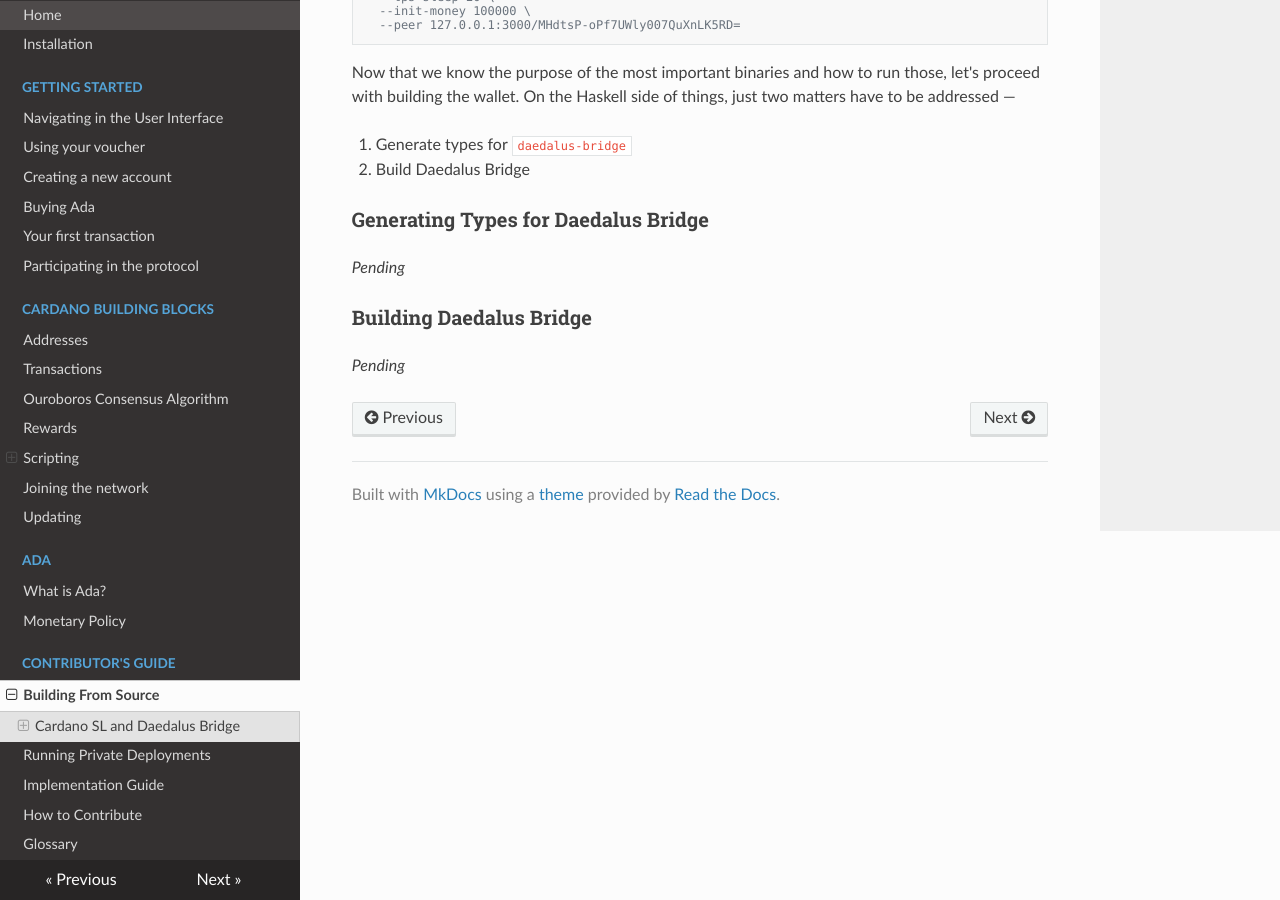
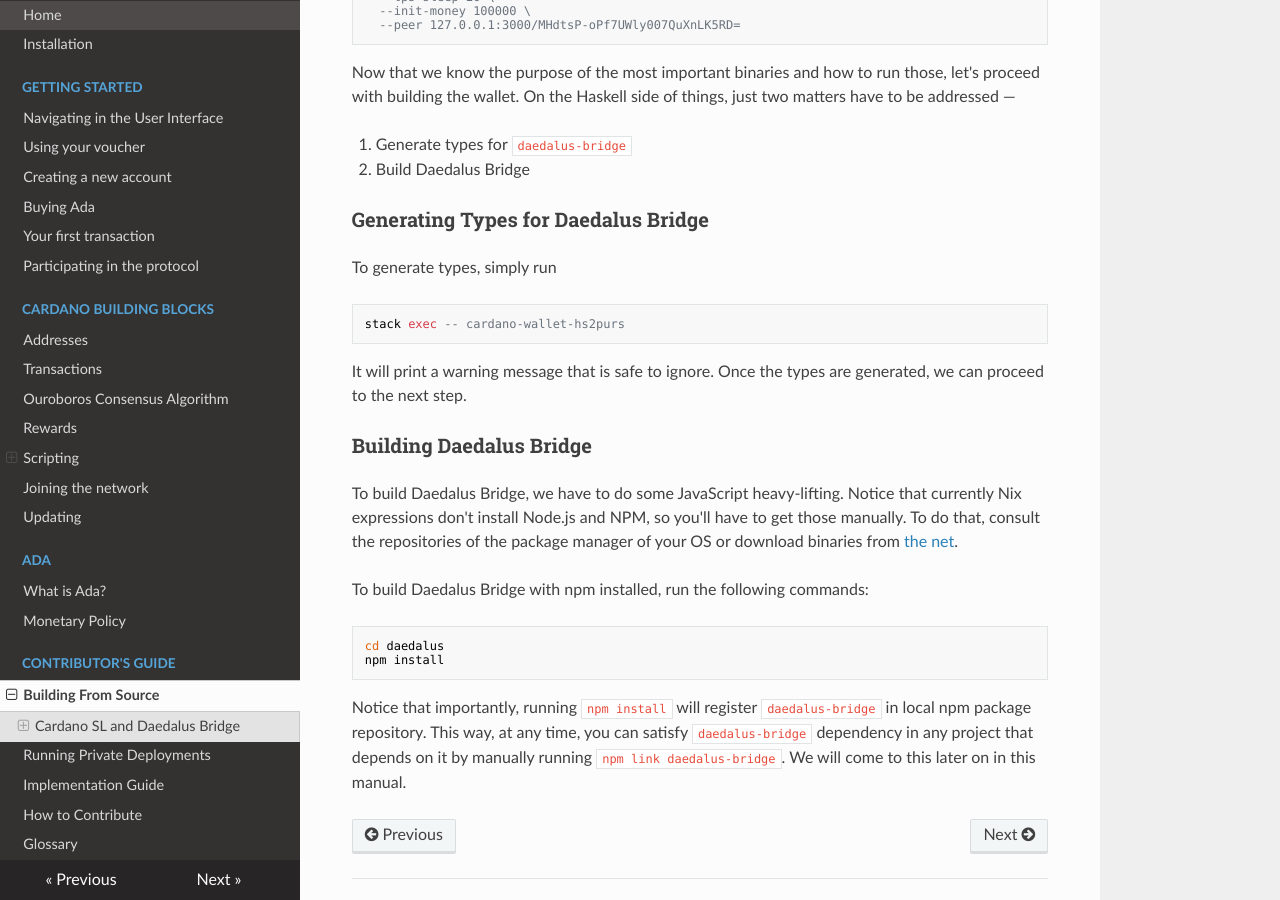
Before and after one commit to input-output-hk/cardano-docs, an MkDocs documentation site: the page built from docs/for-contributors/building-from-source.md, in a window 1280 px wide and 900 px high, scrolled down 3127 px. Built offline with MkDocs 1.6.1, drawn with Linux system fonts in a browser that asks for light colours; nearby versions of some CDN libraries; old or Windows-style settings are respelled for this version of MkDocs.

Commit message:
Describe last steps of builds on the Haskell side of things

````diff
--- a/docs/for-contributors/building-from-source.md
+++ b/docs/for-contributors/building-from-source.md
@@ -181,8 +181,32 @@
 
 ### Generating Types for Daedalus Bridge
 
-_Pending_
+To generate types, simply run
+
+```
+stack exec -- cardano-wallet-hs2purs
+```
+
+It will print a warning message that is safe to ignore. Once the types
+are generated, we can proceed to the next step.
 
 ### Building Daedalus Bridge
 
-_Pending_
+To build Daedalus Bridge, we have to do some JavaScript heavy-lifting.
+Notice that currently Nix expressions don't install Node.js and NPM, so
+you'll have to get those manually. To do that, consult the repositories
+of the package manager of your OS or download binaries from [the
+net](https://nodejs.org/en/download/).
+
+To build Daedalus Bridge with npm installed, run the following commands:
+
+```
+cd daedalus
+npm install
+```
+
+Notice that importantly, running `npm install` will register
+`daedalus-bridge` in local npm package repository. This way, at any
+time, you can satisfy `daedalus-bridge` dependency in any project that
+depends on it by manually running `npm link daedalus-bridge`. We will
+come to this later on in this manual.
````
